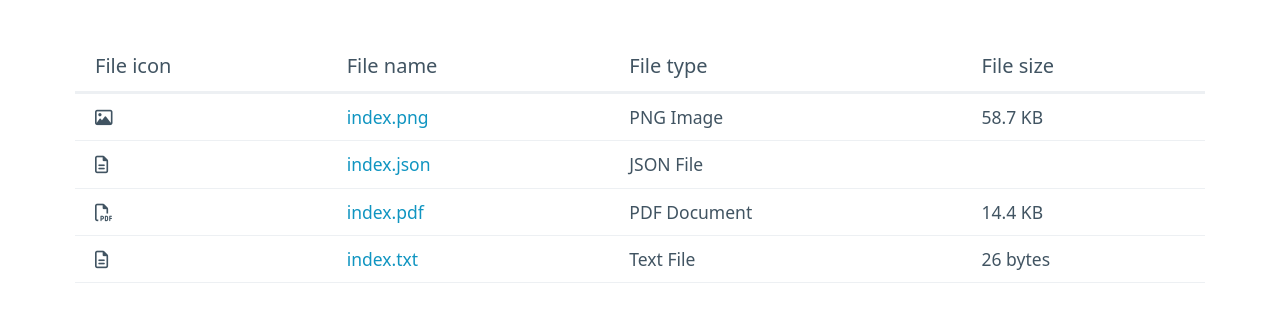
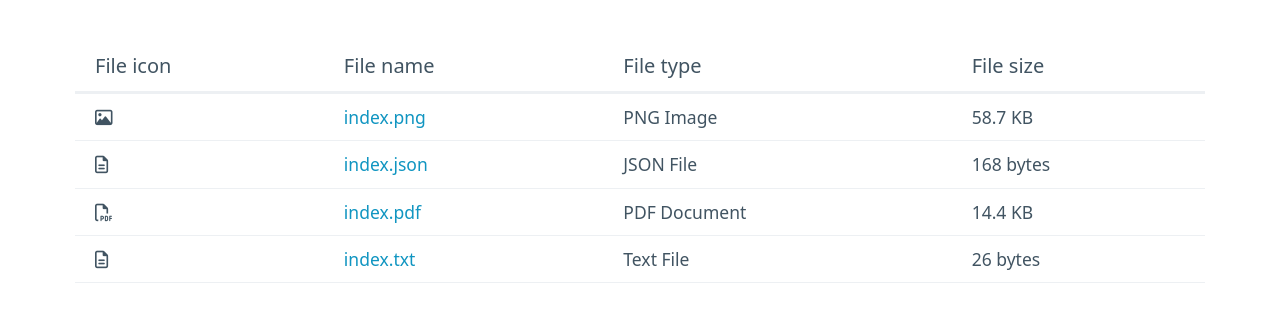
Before and after one commit to aryb4/file-browser, a plain HTML site: page index.html in a window 1280 px wide. Shown: the part 159-468 px from the top of the page. Drawn offline with nearby package versions, Linux system fonts and the light colour scheme.

Commit message:
file size updated

```diff
--- a/index.html
+++ b/index.html
@@ -32,7 +32,7 @@
                     <td><i class="fa-regular fa-file-lines"></i></td>
                     <td><a href="index.json">index.json</a></td>
                     <td>JSON File</td>
-                    <td><!-- Size will go here --></td>
+                    <td>168 bytes</td>
                 </tr>
                 <tr>
                     <td><i class="fa-regular fa-file-pdf"></i></td>
```
